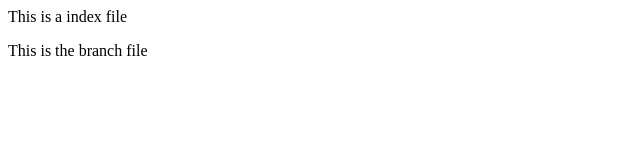
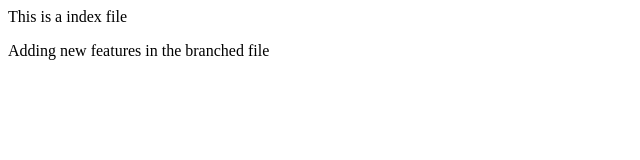
Before and after one commit to kajalpruthi30/zlearn, a plain HTML site: page index.html in a window 1280 px wide. Shown: the whole page, without its empty margins (0-640 px from the left). Drawn offline with Linux system fonts and the light colour scheme.

Commit message:
2-branch

```diff
--- a/index.html
+++ b/index.html
@@ -1,2 +1,2 @@
 <p>This is a index file</p>
-<p>This is the branch file</p>
+<p>Adding new features in the branched file</p>
```
